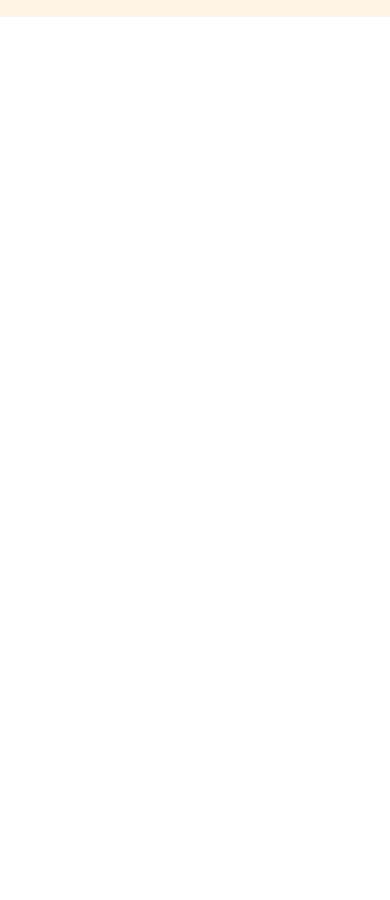
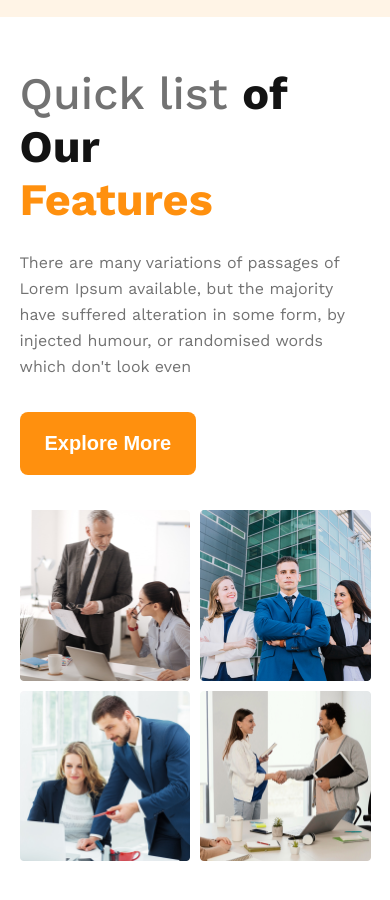
Before and after one commit to NaimurRahman00/G3-architects-website-ph, a plain HTML site: page index.html in a window 390 px wide. Shown: the part 614-1514 px from the top of the page. Before the commit the page ends 844 px from the top, so only its background shows below. Drawn offline with nearby package versions, Linux system fonts and the light colour scheme.

Commit message:
Team section added

```diff
--- a/index.html
+++ b/index.html
@@ -30,5 +30,29 @@
             </div>
         </div>
     </header>
+    <main>
+        <!-- team section -->
+        <section>
+            <div class="container team-container">
+                <div class="team-group-img">
+                    <img src="images/team1.png" alt="team1">
+                    <img src="images/team2.png" alt="team2">
+                    <img src="images/team3.png" alt="team3">
+                    <img src="images/team4.png" alt="team4">
+                </div>
+                <div class="team-description">
+                    <h2 class="section-title">
+                        <span class="team-quick-list">Quick list </span>
+                        <span class="team-of-our">of Our </span> <br>
+                        <span class="team-features">Features</span>
+                    </h2>
+                    <p class="section-p">
+                        There are many variations of passages of Lorem Ipsum available, but the majority have suffered alteration in some form, by injected humour, or randomised words which don't look even
+                    </p>
+                    <button class="btn-primary">Explore More</button>
+                </div>
+            </div>
+        </section>
+    </main>
 </body>
 </html>
--- a/styles/style.css
+++ b/styles/style.css
@@ -16,6 +16,9 @@ a {
     text-decoration: none;
 }
 /* All reusable classes */
+section {
+    margin: 10rem auto;
+}
 .container {
     width: 75%;
     margin: 0 auto;
@@ -28,6 +31,18 @@ a {
     font-weight: 600;
     color: #fff;
     padding: 2rem 2.5rem;
+}
+.section-title {
+    color: #131313;
+    font-size: 4.5rem;
+    font-weight: 700;
+    margin-bottom: 2.4rem;
+}
+.section-p {
+    color: #727272;
+    font-size: 1.6rem;
+    line-height: 2.6rem;
+    margin-bottom: 3.2rem;
 }
 
 /* header sections styles */
@@ -76,8 +91,57 @@ header {
     margin-bottom: 4.5rem;
 }
 
+/* Team sections styles */
+.team-container {
+    width: 70%;
+    display: flex;
+    justify-content: space-evenly;
+    align-items: center;
+    gap: 7.6rem;
+}
+.team-group-img {
+    width: 50%;
+    display: grid;
+    grid-template-columns: repeat(2, 1fr);
+    gap: 2.4rem;
+}
+.team-group-img img {
+    width: 100%;
+}
+.team-description {
+    width: 50%;
+}
+.team-quick-list {
+    color: #727272;
+    font-weight: 500;
+}
+.team-of-our {
+    color: #131313;
+}
+.team-features {
+    color: #FF900E;
+}
+
+
+
+
+
+
+
+
+
+
+
+
+
+
+
+
 /* Responsive part */
 @media screen and (max-width: 576px) {
+    section {
+        margin: 5rem auto;
+    }
     .container {
         width: 95%;
     }
@@ -110,10 +174,23 @@ header {
     .header-hero-img-container img {
         margin-bottom: 1.5rem;
     }
+    /* Team section */
+    .team-container {
+        flex-direction: column-reverse;
+        width: 90%;
+        gap: 3.5rem;
+    }
+    .team-description {
+        width: 100%;
+    }
+    .team-group-img {
+        width: 100%;
+        gap: 1rem;
+    }
 }
 
 /* Responsive part for medium device */
-@media screen and (min-width: 576px) and (max-width: 768px) {
+@media screen and (min-width: 576px) and (max-width: 992px) {
     .container {
         width: 90%;
     }
@@ -131,4 +208,20 @@ header {
     .header-description h1 {
         font-size: 4rem;
     }
+    /* Team section */
+    section {
+        margin: 5rem auto;
+    }
+    .team-container {
+        flex-direction: column-reverse;
+        width: 90%;
+        gap: 3.5rem;
+    }
+    .team-description {
+        width: 100%;
+    }
+    .team-group-img {
+        width: 100%;
+        gap: 2rem;
+    }
 }
```
